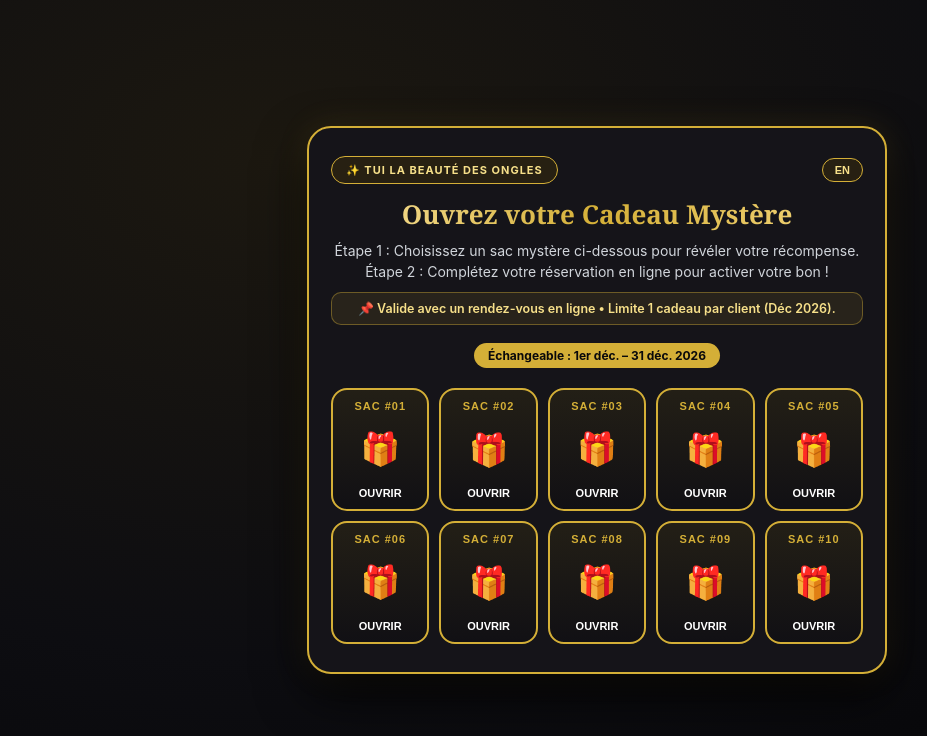
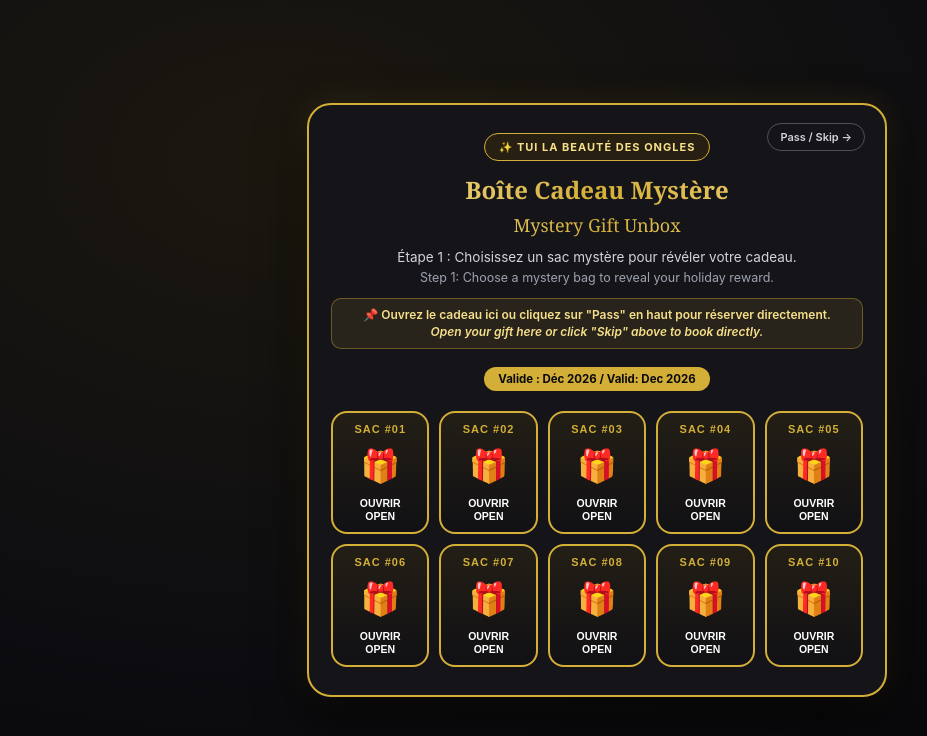
Before and after one commit to tuinailspa-maker/website, a plain HTML site: page booking.html in a window 1280 px wide. Shown: the whole page, without its empty margins (43-970 px from the left). Drawn offline with nearby package versions, Linux system fonts and the light colour scheme.

Commit message:
Update title and improve button styles in booking.html

```diff
--- a/booking.html
+++ b/booking.html
@@ -3,7 +3,7 @@
 <head>
   <meta charset="UTF-8" />
   <meta name="viewport" content="width=device-width, initial-scale=1.0" />
-  <title id="pageTitle">Cadeau Mystère & Réservation | Tui La beauté des ongles</title>
+  <title>Cadeau Mystère & Réservation | Tui - La beauté des ongles</title>
   <script src="https://cdn.jsdelivr.net/npm/canvas-confetti@1.9.3/dist/confetti.browser.min.js"></script>
   <style>
     * { box-sizing: border-box; margin: 0; padding: 0; }
@@ -28,11 +28,24 @@
       text-align: center;
       position: relative;
     }
-    .top-bar {
-      display: flex;
-      justify-content: space-between;
-      align-items: center;
-      margin-bottom: 12px;
+    .skip-top-btn {
+      position: absolute;
+      top: 18px;
+      right: 20px;
+      background: transparent;
+      border: 1px solid rgba(255, 255, 255, 0.25);
+      color: #d1d5db;
+      padding: 6px 12px;
+      border-radius: 999px;
+      font-size: 11px;
+      font-weight: 600;
+      cursor: pointer;
+      text-decoration: none;
+      transition: all 0.2s;
+    }
+    .skip-top-btn:hover {
+      border-color: var(--gold-primary, #d4af37);
+      color: #f7e08a;
     }
     .badge {
       display: inline-block;
@@ -45,32 +58,18 @@
       letter-spacing: 1px;
       text-transform: uppercase;
       border: 1px solid #d4af37;
-    }
-    .lang-toggle {
-      background: #272012;
-      border: 1px solid #d4af37;
-      color: #f7e08a;
-      padding: 5px 12px;
-      border-radius: 999px;
-      font-size: 11px;
-      font-weight: 700;
-      cursor: pointer;
-      transition: background 0.2s, color 0.2s;
-    }
-    .lang-toggle:hover {
-      background: #d4af37;
-      color: #09090b;
+      margin-bottom: 12px;
     }
     h1 {
       font-family: Georgia, serif;
-      font-size: 26px;
+      font-size: 24px;
       background: linear-gradient(90deg, #f9e29c 0%, #d4af37 50%, #f5d77f 100%);
       -webkit-background-clip: text;
       -webkit-text-fill-color: transparent;
       margin-bottom: 8px;
     }
     .subtitle {
-      font-size: 14px;
+      font-size: 13.5px;
       color: #d1d5db;
       margin-bottom: 10px;
       line-height: 1.5;
@@ -79,15 +78,16 @@
       background: rgba(212, 175, 55, 0.1);
       border: 1px solid rgba(212, 175, 55, 0.4);
       color: #f7e08a;
-      font-size: 12.5px;
+      font-size: 12px;
       padding: 8px 14px;
       border-radius: 10px;
       margin-bottom: 18px;
       font-weight: 600;
+      line-height: 1.4;
     }
     .promo-period {
       display: inline-block;
-      font-size: 12px;
+      font-size: 11.5px;
       color: #09090b;
       background: #d4af37;
       padding: 5px 14px;
@@ -124,7 +124,7 @@
     .bag-btn:disabled { opacity: 0.4; cursor: not-allowed; }
     .bag-num { font-size: 11px; font-weight: 800; color: #d4af37; letter-spacing: 1px; }
     .bag-icon { font-size: 32px; }
-    .bag-text { font-size: 11px; font-weight: 700; color: #ffffff; }
+    .bag-text { font-size: 10.5px; font-weight: 700; color: #ffffff; line-height: 1.2; }
 
     .form-container { display: none; margin-top: 15px; text-align: left; }
     .form-group { margin-bottom: 12px; }
@@ -143,7 +143,7 @@
     .submit-btn {
       width: 100%; background: linear-gradient(135deg, #f7e08a 0%, #d4af37 100%);
       color: #09090b; border: none; padding: 13px; border-radius: 12px;
-      font-size: 15px; font-weight: 800; cursor: pointer; text-transform: uppercase;
+      font-size: 14px; font-weight: 800; cursor: pointer; text-transform: uppercase;
       box-shadow: 0 4px 15px rgba(212, 175, 55, 0.3); transition: opacity 0.2s;
     }
     .submit-btn:hover { opacity: 0.9; }
@@ -166,7 +166,7 @@
       text-decoration: none;
       padding: 15px 18px;
       border-radius: 12px;
-      font-size: 15px;
+      font-size: 14.5px;
       font-weight: 800;
       text-transform: uppercase;
       margin-top: 16px;
@@ -185,18 +185,22 @@
 </head>
 <body>
   <div class="card">
-    <div class="top-bar">
-      <div class="badge">✨ Tui La beauté des ongles</div>
-      <button class="lang-toggle" id="langToggleBtn" onclick="toggleLanguage()">EN</button>
+    <!-- Nút Bỏ qua / Skip chơi minigame -->
+    <a href="https://book.squareup.com/appointments/3861otg2sucy9o/location/R73A64VPAR34X/services" class="skip-top-btn">
+      Pass / Skip →
+    </a>
+
+    <div class="badge">✨ Tui La beauté des ongles</div>
+    <h1>Boîte Cadeau Mystère<br><span style="font-size: 18px; font-weight: normal; color: #d4c5a1;">Mystery Gift Unbox</span></h1>
+    <div class="subtitle">
+      Étape 1 : Choisissez un sac mystère pour révéler votre cadeau.<br>
+      <span style="font-size: 12.5px; color: #9ca3af;">Step 1: Choose a mystery bag to reveal your holiday reward.</span>
     </div>
-
-    <h1 id="txtTitle">Ouvrez votre Cadeau Mystère</h1>
-    <div class="subtitle" id="txtSubtitle">
-      Étape 1 : Choisissez un sac mystère ci-dessous pour révéler votre récompense.<br>
-      Étape 2 : Complétez votre réservation en ligne pour activer votre bon !
+    <div class="step-notice">
+      📌 Ouvrez le cadeau ici ou cliquez sur "Pass" en haut pour réserver directement.<br>
+      <em>Open your gift here or click "Skip" above to book directly.</em>
     </div>
-    <div class="step-notice" id="txtStepNotice">📌 Valide avec un rendez-vous en ligne • Limite 1 cadeau par client (Déc 2026).</div>
-    <div class="promo-period" id="txtPromoPeriod">Échangeable : 1er déc. – 31 déc. 2026</div>
+    <div class="promo-period">Valide : Déc 2026 / Valid: Dec 2026</div>
 
     <!-- Màn hình chọn túi mù -->
     <div id="selection-screen">
@@ -210,130 +214,47 @@
         <input type="hidden" id="selectedPrize" />
         <input type="hidden" id="selectedCode" />
         <div class="form-group">
-          <label id="lblClientName">Nom complet *</label>
+          <label>Nom complet / Full Name *</label>
           <input type="text" id="clientName" required placeholder="ex. Sarah Johnson" />
         </div>
         <div class="form-group">
-          <label id="lblClientEmail">Courriel * (Pour recevoir votre bon)</label>
+          <label>Courriel / Email Address *</label>
           <input type="email" id="clientEmail" required placeholder="sarah@example.com" />
         </div>
         <div class="form-group">
-          <label id="lblClientPhone">Téléphone *</label>
+          <label>Téléphone / Phone Number *</label>
           <input type="tel" id="clientPhone" required placeholder="514-000-0000" />
         </div>
         <div class="checkbox-group">
           <input type="checkbox" id="caslConsent" required />
-          <label for="caslConsent" id="lblCasl" style="display:inline; font-weight:normal; font-size:11.5px; color:#cbd5e1;">
-            J'accepte de recevoir des courriels promotionnels et des bons cadeaux de Tui Nail Spa (Conforme LCAP/CASL). Vous pouvez vous désabonner à tout moment.
+          <label for="caslConsent" style="display:inline; font-weight:normal; font-size:11px; color:#cbd5e1;">
+            J'accepte de recevoir des courriels promotionnels de Tui Nail Spa (LCAP/CASL).
           </label>
         </div>
-        <button type="submit" class="submit-btn" id="submitBtn">Réclamer mon cadeau & Continuer</button>
-        <div class="loading" id="loadingText" id="txtLoading">Traitement de votre cadeau en cours... Veuillez patienter.</div>
+        <button type="submit" class="submit-btn" id="submitBtn">Réclamer & Continuer / Claim & Continue</button>
+        <div class="loading" id="loadingText">Traitement en cours... / Processing...</div>
       </form>
     </div>
 
-    <!-- Màn hình kết quả trúng thưởng + Nút chuyển sang đặt lịch Square -->
+    <!-- Màn hình kết quả trúng thưởng -->
     <div id="result-screen" class="result-box">
-      <div class="badge" id="resBadge">🎉 Félicitations !</div>
+      <div class="badge">🎉 Félicitations / Congratulations!</div>
       <div class="result-prize">
-        <p style="font-size:12px; text-transform:uppercase; color:#d4af37; font-weight:bold;" id="resLabel">Votre Cadeau Gagné</p>
+        <p style="font-size:11.5px; text-transform:uppercase; color:#d4af37; font-weight:bold;">Votre Cadeau / Your Reward</p>
         <h3 id="wonPrizeName"></h3>
-        <p style="font-size:12px; color:#d1d5db;" id="resSub">Présentez ce code ou l'e-mail de confirmation lors de votre visite en décembre :</p>
+        <p style="font-size:11.5px; color:#d1d5db;">Présentez ce code lors de votre visite : / Present this code:</p>
         <div class="code-tag" id="wonCodeTag"></div>
       </div>
-      <p style="font-size:13px; color:#f7e08a; font-weight:600; line-height:1.5;" id="resStep2">
-        Dernière étape : Réservez votre rendez-vous dès maintenant pour activer votre récompense !
-      </p>
-      <a href="https://book.squareup.com/appointments/3861otg2sucy9o/location/R73A64VPAR34X/services" class="book-now-btn" id="btnBookNow">
-        Continuer vers la réservation →
+      <a href="https://book.squareup.com/appointments/3861otg2sucy9o/location/R73A64VPAR34X/services" class="book-now-btn">
+        Continuer vers la réservation / Continue to Book →
       </a>
       <div class="footer-link">
-        <a href="https://www.tuinailspa.ca" id="backHomeLink">← Retour à l'accueil Tui Nail Spa</a>
+        <a href="https://www.tuinailspa.ca">← Retour à l'accueil / Back to Home</a>
       </div>
     </div>
   </div>
 
   <script>
-    let currentLang = 'fr';
-
-    const translations = {
-      fr: {
-        toggleBtn: 'EN',
-        pageTitle: 'Cadeau Mystère & Réservation | Tui La beauté des ongles',
-        title: 'Ouvrez votre Cadeau Mystère',
-        subtitle: 'Étape 1 : Choisissez un sac mystère ci-dessous pour révéler votre récompense.<br>Étape 2 : Complétez votre réservation en ligne pour activer votre bon !',
-        stepNotice: '📌 Valide avec un rendez-vous en ligne • Limite 1 cadeau par client (Déc 2026).',
-        promoPeriod: 'Échangeable : 1er déc. – 31 déc. 2026',
-        bagText: 'OUVRIR',
-        bagPrefix: 'SAC #',
-        lblName: 'Nom complet *',
-        lblEmail: 'Courriel * (Pour recevoir votre bon)',
-        lblPhone: 'Téléphone *',
-        lblCasl: "J'accepte de recevoir des courriels promotionnels et des bons cadeaux de Tui Nail Spa (Conforme LCAP/CASL). Vous pouvez vous désabonner à tout moment.",
-        submit: 'Réclamer mon cadeau & Continuer',
-        loading: 'Traitement de votre cadeau en cours... Veuillez patienter.',
-        resBadge: '🎉 Félicitations !',
-        resLabel: 'Votre Cadeau Gagné',
-        resSub: "Présentez ce code ou l'e-mail de confirmation lors de votre visite en décembre :",
-        resStep2: 'Dernière étape : Réservez votre rendez-vous dès maintenant pour activer votre récompense !',
-        btnBook: 'Continuer vers la réservation →',
-        backHome: "← Retour à l'accueil Tui Nail Spa"
-      },
-      en: {
-        toggleBtn: 'FR',
-        pageTitle: 'Mystery Gift & Booking | Tui La beauté des ongles',
-        title: 'Unbox Your Mystery Gift',
-        subtitle: 'Step 1: Choose a mystery bag below to reveal your holiday reward.<br>Step 2: Complete your appointment booking to activate your voucher!',
-        stepNotice: '📌 Valid with an online appointment • Limit 1 gift per client (Dec 2026).',
-        promoPeriod: 'Redeemable: Dec 1 – Dec 31, 2026',
-        bagText: 'OPEN',
-        bagPrefix: 'BAG #',
-        lblName: 'Full Name *',
-        lblEmail: 'Email Address * (To receive your voucher)',
-        lblPhone: 'Phone Number *',
-        lblCasl: 'I agree to receive promotional emails and gift vouchers from Tui Nail Spa (CASL compliance). You can unsubscribe anytime.',
-        submit: 'Claim My Gift & Continue',
-        loading: 'Processing your reward & sending email... Please wait.',
-        resBadge: '🎉 Congratulations!',
-        resLabel: 'Your Unboxed Reward',
-        resSub: 'Present this code or confirmation email at your December visit:',
-        resStep2: 'Final Step: Book your appointment now to activate your reward!',
-        btnBook: 'Continue to Book Appointment →',
-        backHome: '← Back to Tui Nail Spa Home'
-      }
-    };
-
-    function toggleLanguage() {
-      currentLang = currentLang === 'fr' ? 'en' : 'fr';
-      updateTexts();
-    }
-
-    function updateTexts() {
-      const t = translations[currentLang];
-      document.getElementById('langToggleBtn').textContent = t.toggleBtn;
-      document.getElementById('pageTitle').textContent = t.pageTitle;
-      document.getElementById('txtTitle').textContent = t.title;
-      document.getElementById('txtSubtitle').innerHTML = t.subtitle;
-      document.getElementById('txtStepNotice').textContent = t.stepNotice;
-      document.getElementById('txtPromoPeriod').textContent = t.promoPeriod;
-
-      document.getElementById('lblClientName').textContent = t.lblName;
-      document.getElementById('lblClientEmail').textContent = t.lblEmail;
-      document.getElementById('lblClientPhone').textContent = t.lblPhone;
-      document.getElementById('lblCasl').textContent = t.lblCasl;
-      document.getElementById('submitBtn').textContent = t.submit;
-      document.getElementById('loadingText').textContent = t.loading;
-
-      document.getElementById('resBadge').textContent = t.resBadge;
-      document.getElementById('resLabel').textContent = t.resLabel;
-      document.getElementById('resSub').textContent = t.resSub;
-      document.getElementById('resStep2').textContent = t.resStep2;
-      document.getElementById('btnBookNow').textContent = t.btnBook;
-      document.getElementById('backHomeLink').textContent = t.backHome;
-
-      initBags();
-    }
-
     const prizes = [
       { name: "Sweet Candy Treat", code: "TUI-CANDY", weight: 40 },
       { name: "2-Finger Nail Art", code: "TUI-ART2", weight: 15 },
@@ -353,16 +274,14 @@
     const submitBtn = document.getElementById('submitBtn');
 
     function initBags() {
-      const t = translations[currentLang];
       bagsGrid.innerHTML = '';
       for (let i = 1; i <= 10; i++) {
         const btn = document.createElement('button');
         btn.className = 'bag-btn';
-        const numStr = i < 10 ? '0' + i : i;
         btn.innerHTML = `
-          <span class="bag-num">${t.bagPrefix}${numStr}</span>
+          <span class="bag-num">SAC #${i < 10 ? '0' + i : i}</span>
           <span class="bag-icon">🎁</span>
-          <span class="bag-text">${t.bagText}</span>
+          <span class="bag-text">OUVRIR<br>OPEN</span>
         `;
         btn.onclick = () => pickBag(btn);
         bagsGrid.appendChild(btn);
@@ -421,25 +340,19 @@
         });
 
         const data = await res.json();
-
-        if (!res.ok) {
-          throw new Error(data.error || 'Something went wrong. Please try again.');
-        }
+        if (!res.ok) throw new Error(data.error || "Erreur de traitement.");
 
         confetti({ particleCount: 120, spread: 80, origin: { y: 0.6 } });
-
         document.getElementById('wonPrizeName').textContent = payload.prize;
         document.getElementById('wonCodeTag').textContent = payload.code;
 
         formScreen.style.display = 'none';
         resultScreen.style.display = 'block';
-
       } catch (err) {
         errorMsg.textContent = err.message;
         errorMsg.style.display = 'block';
         submitBtn.disabled = false;
         loadingText.style.display = 'none';
-
         const allBtns = document.querySelectorAll('.bag-btn');
         allBtns.forEach(b => b.disabled = false);
       }
```
